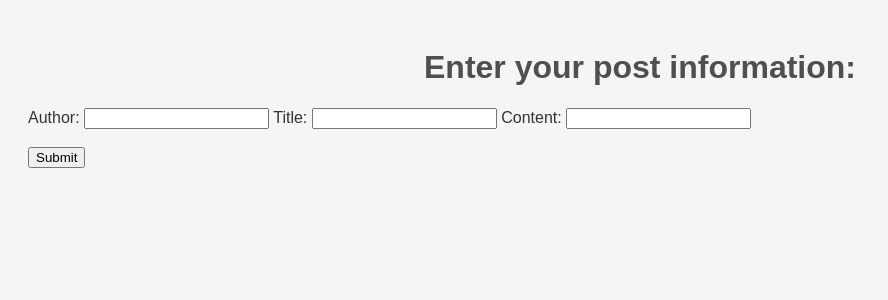
After one commit to MadSyndicate/BlogFlask, a Flask app: page /add in a window 1280 px wide. The commit adds this page. Shown: the top 300 px of the page, without its empty margins (0-888 px from the left). Run offline with Flask 3, Linux system fonts and the light colour scheme.

Commit message:
added create possibilty via form

```diff
--- a/app.py
+++ b/app.py
@@ -1,4 +1,4 @@
-from flask import Flask, render_template
+from flask import Flask, render_template, request, redirect, url_for
 import db_operations
 
 app = Flask(__name__)
@@ -11,5 +11,24 @@ def index():
     return render_template('index.html', posts=blog_posts)
 
 
+@app.route('/add', methods=['GET', 'POST'])
+def add():
+    if request.method == 'POST':
+        # We will fill this in the next step
+        print(request.form.get('author'))
+        print(request.form.get('title'))
+        print(request.form.get('content'))
+        # adding to "db", id handled in post_blog-func
+        new_blog_post = {
+            'author': request.form.get('author'),
+            'title': request.form.get('title'),
+            'content': request.form.get('content')
+        }
+        result = db_operations.post_blog(new_blog_post)
+        print(f'Added new blog_post with id "{result}".')
+        return redirect(url_for('index'))
+    return render_template('add.html')
+
+
 if __name__ == '__main__':
     app.run(host="0.0.0.0", port=5000, debug=True)
--- a/db_operations.py
+++ b/db_operations.py
@@ -2,6 +2,22 @@ import json
 
 PATH_TO_DB_FILE = './easy_db.json'
 
+
+def save_to_db(data):
+    with open(PATH_TO_DB_FILE, 'w') as json_file:
+        json.dump(data, json_file)
+
+
 def get_all_blogs():
     with open(PATH_TO_DB_FILE, "r") as json_file:
         return json.load(json_file)
+
+
+def post_blog(post):
+    current_collection = get_all_blogs()
+    current_max_id_post = max(current_collection, key=lambda x: x['id'])
+    new_post_id = current_max_id_post['id'] + 1
+    post['id'] = new_post_id
+    current_collection.append(post)
+    save_to_db(current_collection)
+    return new_post_id
--- /dev/null
+++ b/templates/add.html
@@ -0,0 +1,21 @@
+<!DOCTYPE html>
+<html lang="en">
+<head>
+    <meta charset="UTF-8">
+    <title>Write a new post for blog</title>
+    <link rel="stylesheet" href="{{ url_for('static', filename='style.css') }}">
+</head>
+<body>
+    <h1>Enter your post information:</h1>
+    <form action='/add' method='POST'>
+        <label for="author">Author:</label>
+        <input type="text" id="author" name="author" required>
+        <label for="title">Title:</label>
+        <input type="text" id="title" name="title" required>
+        <label for="content">Content:</label>
+        <input type="text" id="content" name="content" required>
+        <br><br>
+        <input type="submit" value="Submit">
+    </form>
+</body>
+</html>
--- a/templates/index.html
+++ b/templates/index.html
@@ -8,6 +8,7 @@
 </head>
 <body>
     <h1>Welcome to My Flask Blog!</h1>
+    <a class="crud-ref" href="/add">Add new Blog Post...</a>
     <div class="post">
         <h2>Post Title</h2>
         <p><em>Written by ...</em></p>
```
